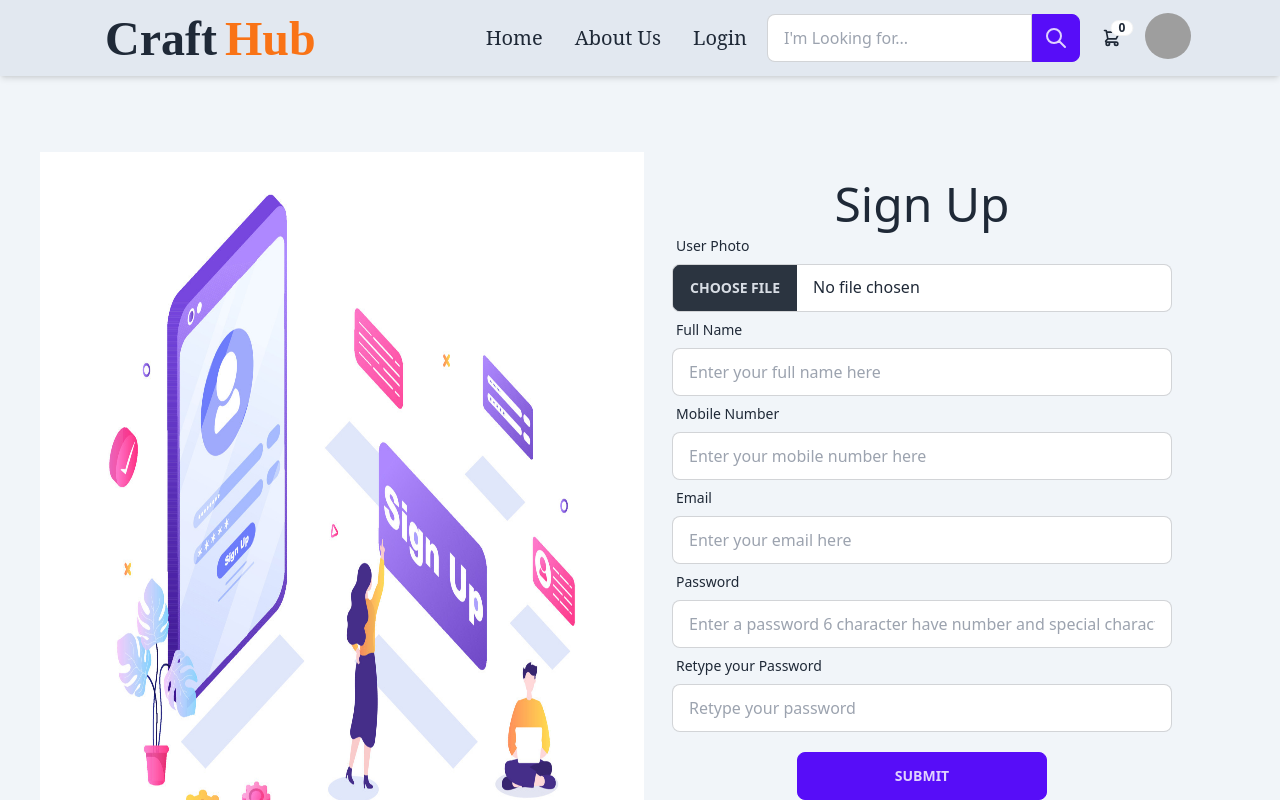
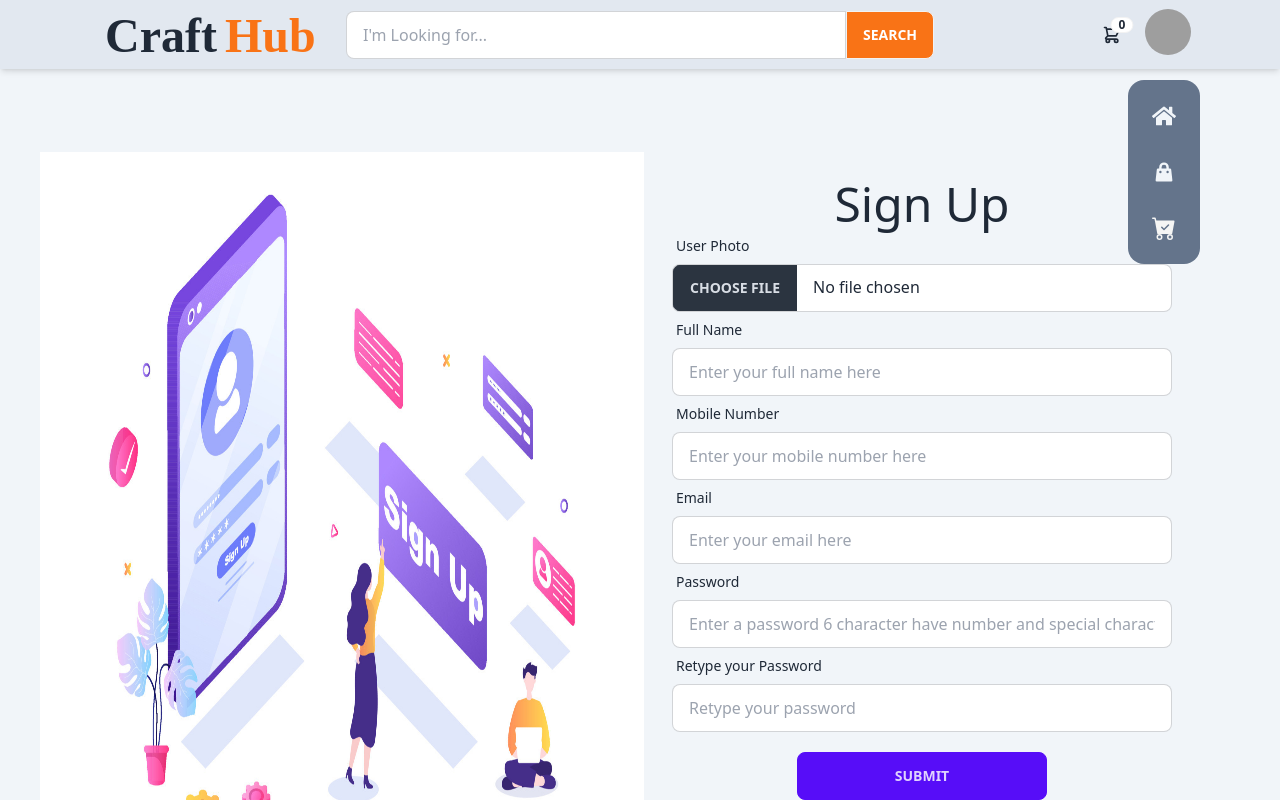
Before and after one commit to MMamunurRashid/Craft-Hub, a React (Create React App) app in the folder prcticum-project-client/: page /register in a window 1280 px wide. Shown: the top 800 px of the page. Built offline with nearby package versions, Linux system fonts and the light colour scheme; no server answers; grey boxes are pictures that could not be loaded.

Commit message:
some section added in home page

```diff
--- a/prcticum-project-client/src/Component/PrimaryButton.js
+++ b/prcticum-project-client/src/Component/PrimaryButton.js
@@ -2,7 +2,7 @@ import React from "react";
 
 const PrimaryButton = ({ children }) => {
   return (
-    <button className=" bg-orange-400 px-5 py-2 rounded-[4px] hover:bg-white  border-2 hover:border-orange-500  hover:text-black text-white text-lg m-5 hover:duration-500">
+    <button className=" bg-orange-500 px-5 py-2 rounded-[4px] hover:bg-white  border-2 hover:border-orange-500  hover:text-black text-white text-lg m-5 hover:duration-500">
       {children}
     </button>
   );
--- a/prcticum-project-client/src/Layout/Main.js
+++ b/prcticum-project-client/src/Layout/Main.js
@@ -1,19 +1,34 @@
-import React from 'react';
-import { Outlet } from 'react-router-dom';
-import Navbar from '../Shared/Navbar/Navbar';
-import Footer from '../Shared/Footer/Footer';
+import React from "react";
+import { Outlet } from "react-router-dom";
+import Navbar from "../Shared/Navbar/Navbar";
+import Footer from "../Shared/Footer/Footer";
+import { FaHome } from "react-icons/fa";
+import { HiShoppingBag } from "react-icons/hi";
+import { BsCartCheckFill } from "react-icons/bs";
 
 const Main = () => {
-    return (
-        <div className=''>
-            <Navbar/>
-            <div className='pt-28'>
-            <Outlet></Outlet>
-            </div>
-            <Footer/>
-
+  return (
+    <div className="">
+      <Navbar />
+      <div className="pt-28 max-w-[1440px] mx-auto  ">
+        <div className="fixed z-50 right-20 top-20 h-screen max-w-[1440px] mx-auto overflow-visible ">
+          <ul className="menu rounded-box bg-slate-500 ">
+            <li data-tip="Home" className="tooltip tooltip-right">
+              <FaHome className="h-14 w-14 text-slate-100 hover:text-orange-500" />
+            </li>
+            <li data-tip="Shop Now" className="tooltip tooltip-right">
+              <HiShoppingBag className="h-14 w-14 text-slate-100 hover:text-orange-500" />
+            </li>
+            <li data-tip="Cart" className="tooltip tooltip-right">
+                <BsCartCheckFill  className="h-14 w-14 text-stone-100 hover:text-orange-500"/>
+            </li>
+          </ul>
         </div>
-    );
+        <Outlet></Outlet>
+      </div>
+      <Footer />
+    </div>
+  );
 };
 
 export default Main;
--- a/prcticum-project-client/src/Pages/Home/Category/Category.js
+++ b/prcticum-project-client/src/Pages/Home/Category/Category.js
@@ -32,7 +32,7 @@ const Category = () => {
             <div className=" hover:border-orange-500 border-stone-100 border-[3px] rounded-[10px]">
               <div
                 key={category.id}
-                className="card rounded-lg w-full h-full  "
+                className="card shadow-lg rounded-lg w-full h-full  "
               >
                 <div className="relative">
                   <div className="">
--- a/prcticum-project-client/src/Pages/Home/Home/Home.js
+++ b/prcticum-project-client/src/Pages/Home/Home/Home.js
@@ -5,16 +5,19 @@ import ProductSlider from "../ProductSlider/ProductSlider";
 import Category from "../Category/Category";
 import Welcome from "../Welcome/Welcome";
 import HomeSlider2 from "../HomeSlider/HomeSlider2";
+import HowDeliveryServiceWork from "../HowDeliveryServiceWork/HowDeliveryServiceWork";
 
 const Home = () => {
   return (
     <div className="">
       {/* <HomeSlider/> */}
+
       <HomeSlider2/>
       <OurPolicy />
       <Welcome/>
       <ProductSlider/>
       <Category/>
+      <HowDeliveryServiceWork/>
     </div>
   );
 };
--- /dev/null
+++ b/prcticum-project-client/src/Pages/Home/HowDeliveryServiceWork/HowDeliveryServiceWork.js
@@ -0,0 +1,42 @@
+import React from "react";
+
+const HowDeliveryServiceWork = () => {
+  const services = [
+    {
+      des: "Create your Seller or Buyer Account",
+      img: "https://i.ibb.co/2jr74RY/profile.gif",
+    },
+    {
+      des: "Post your product to sell. Book your desire product.",
+      img: "https://i.ibb.co/gzwTrKn/booking.gif",
+    },
+    {
+      des: "Take your payment. Make payment for your desire product.",
+      img: "https://i.ibb.co/K0JtFxv/mobile-payment.gif",
+    },
+    {
+      des: "Place your delivery. Be ready to take you product.",
+      img: "https://i.ibb.co/HP3TydW/delivery.gif",
+    },
+  ];
+  return (
+    <div className="my-16">
+      <h1 className="text-center text-xl md:text-3xl BerkshireSwash mb-10">
+        How Craft Hub Delivery Service Work For Seller and Buyer
+      </h1>
+      <div className="grid grid-cols-2 md:grid-cols-4 gap-5  justify-between items-center mx-10 text-center">
+        {services.map((service, index) => (
+          <div
+            key={index}
+            className="flex flex-col items-center shadow-lg p-7  h-[300px] hover:border-orange-500 border-stone-100 border-[3px] rounded-[10px]"
+          >
+            <img className="w-40 " src={service.img} alt="" />
+            <p className="font-serif text-xl">{service.des}</p>
+          </div>
+        ))}
+      </div>
+    </div>
+  );
+};
+
+export default HowDeliveryServiceWork;
--- a/prcticum-project-client/src/Shared/Navbar/Navbar.js
+++ b/prcticum-project-client/src/Shared/Navbar/Navbar.js
@@ -15,47 +15,7 @@ const Navbar = () => {
     <div className="fixed  shadow-md max-w-[1440px] bg-slate-200 w-full z-50    md:flex md:justify-between md:items-center md:px-20 px-5 ">
       <div className="navbar  bg-slate-200">
         <div className="navbar-start">
-          <div className="dropdown">
-            <label tabIndex={0} className="btn btn-ghost lg:hidden">
-              <svg
-                xmlns="http://www.w3.org/2000/svg"
-                className="h-5 w-5"
-                fill="none"
-                viewBox="0 0 24 24"
-                stroke="currentColor"
-              >
-                <path
-                  strokeLinecap="round"
-                  strokeLinejoin="round"
-                  strokeWidth="2"
-                  d="M4 6h16M4 12h8m-8 6h16"
-                />
-              </svg>
-            </label>
-            <ul
-              tabIndex={0}
-              className="menu menu-sm dropdown-content dropdown mt-3 z-[1]  shadow bg-base-100 rounded-box w-52 text-xl NotoSerif"
-            >
-              <li>
-                <Link to="/">Home</Link>
-              </li>
 
-              <li>
-                <Link to="/about-foodo">About Us</Link>
-              </li>
-              <li>
-                {user?.email ? (
-                  <Link onClick={handleLogout} className="btn btn-ghost">
-                    Logout
-                  </Link>
-                ) : (
-                  <Link className="btn btn-ghost" to="/login">
-                    Login
-                  </Link>
-                )}
-              </li>
-            </ul>
-          </div>
           <div className="flex items-center">
             <Link
               to="/home"
@@ -65,51 +25,22 @@ const Navbar = () => {
             </Link>
           </div>
         </div>
-        <div className="navbar-center hidden lg:flex">
-          <ul className="menu  menu-horizontal px-1 text-xl NotoSerif">
-            <li>
-              <Link to="/">Home</Link>
-            </li>
-
-            <li>
-              <Link to="/about">About Us</Link>
-            </li>
-
-            <li>
-              {user?.email ? (
-                <Link onClick={handleLogout}>Logout</Link>
-              ) : (
-                <Link to="/login">Login</Link>
-              )}
-            </li>
-          </ul>
-        </div>
-        <div className="navbar-end gap-2">
-          <div className="form-control">
+        <div className="navbar-center">
+        <div className="form-control">
             <div className="input-group">
               <input
                 type="text"
                 placeholder="I'm Looking for..."
-                className="input input-bordered"
+                className="input input-bordered w-[500px]"
               />
-              <button className="btn btn-square btn-primary">
-                <svg
-                  xmlns="http://www.w3.org/2000/svg"
-                  className="h-6 w-6"
-                  fill="none"
-                  viewBox="0 0 24 24"
-                  stroke="currentColor"
-                >
-                  <path
-                    strokeLinecap="round"
-                    strokeLinejoin="round"
-                    strokeWidth="2"
-                    d="M21 21l-6-6m2-5a7 7 0 11-14 0 7 7 0 0114 0z"
-                  />
-                </svg>
+              <button className="btn bg-orange-500 hover:bg-white  hover:border-2 hover:border-orange-500  hover:text-black text-white">
+                Search
               </button>
             </div>
           </div>
+        </div>
+        <div className="navbar-end gap-2">
+
           <div className="dropdown dropdown-end">
             <label tabIndex={0} className="btn btn-ghost btn-circle">
               <div className="indicator">
```
